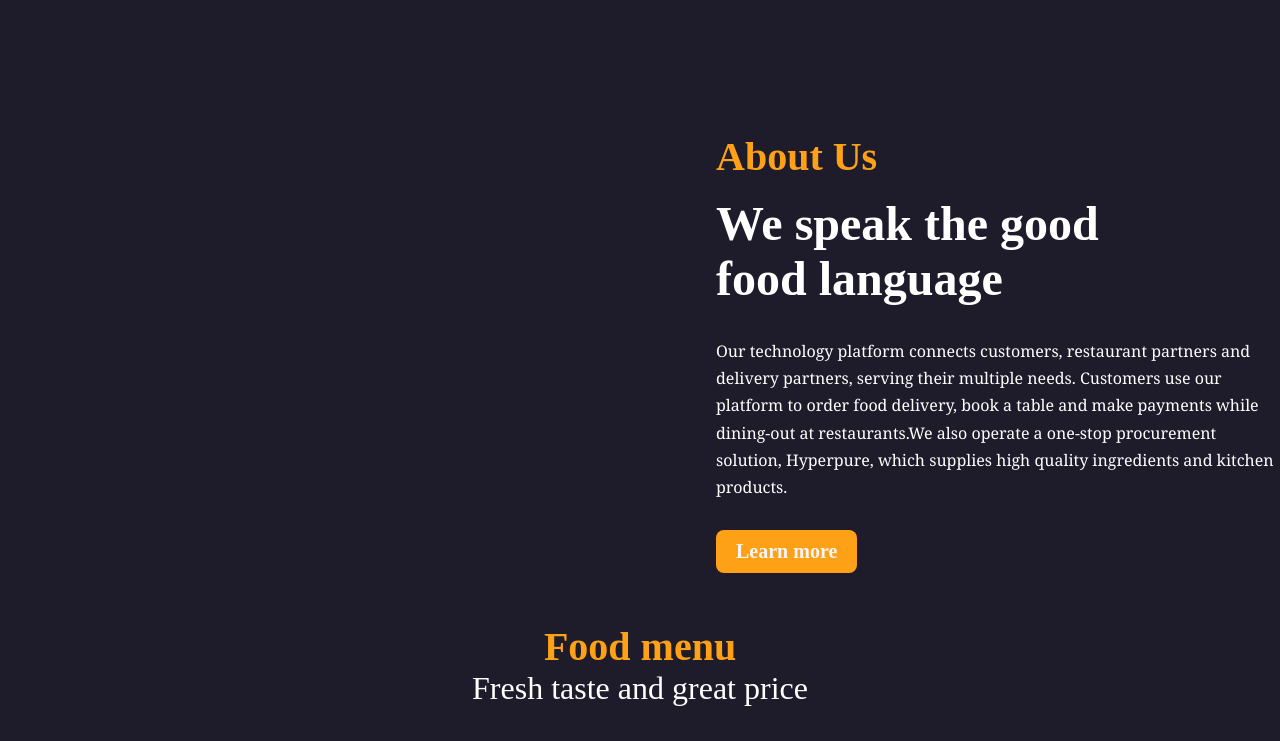
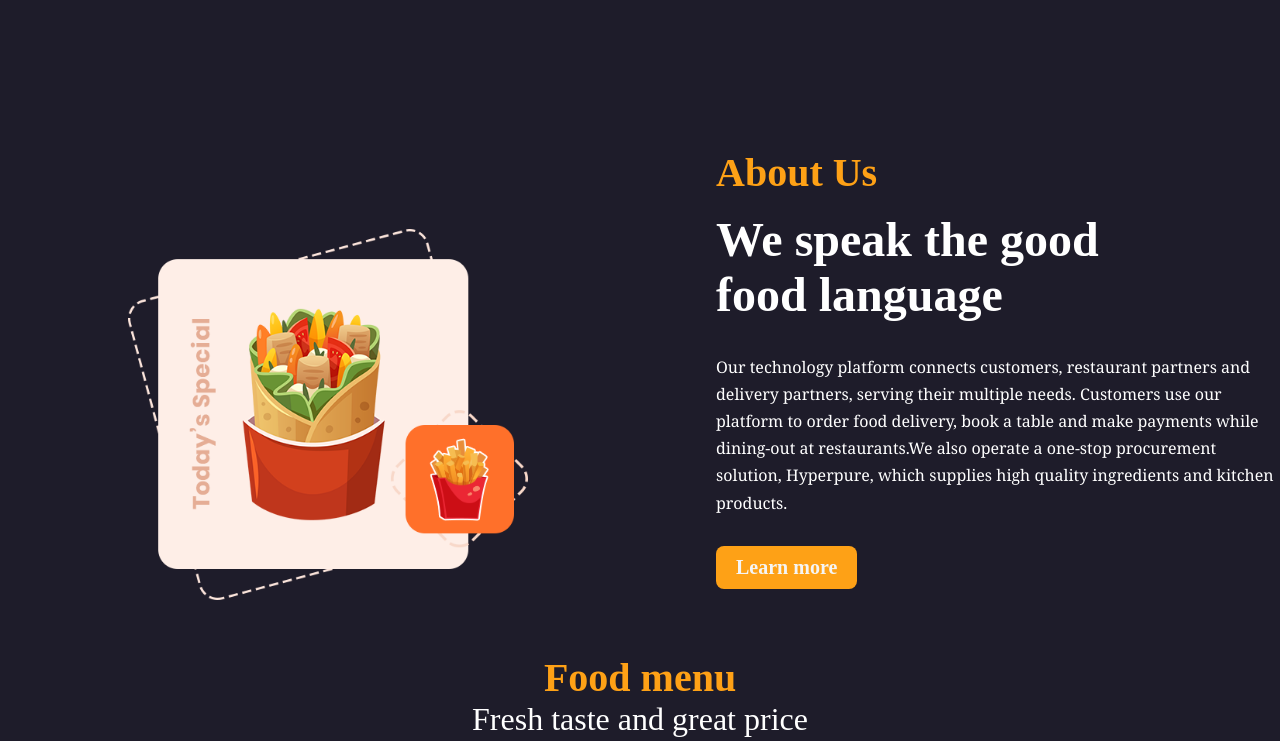
Before and after one commit to kicho3/Restaurant, a plain HTML site: page index.html in a window 1280 px wide. Shown: the part 587-1328 px from the top of the page. Drawn offline with nearby package versions, Linux system fonts and the light colour scheme.

Commit message:
Update index.html

```diff
--- a/index.html
+++ b/index.html
@@ -36,7 +36,7 @@
     <!--About starts-->
     <section class="about" id="about">
         <div class="about-img">
-            <img src="/media/about.png" alt="">
+            <img src="about.png" alt="">
         </div>
         <div class="about-text">
             <span>About Us</span>
```
